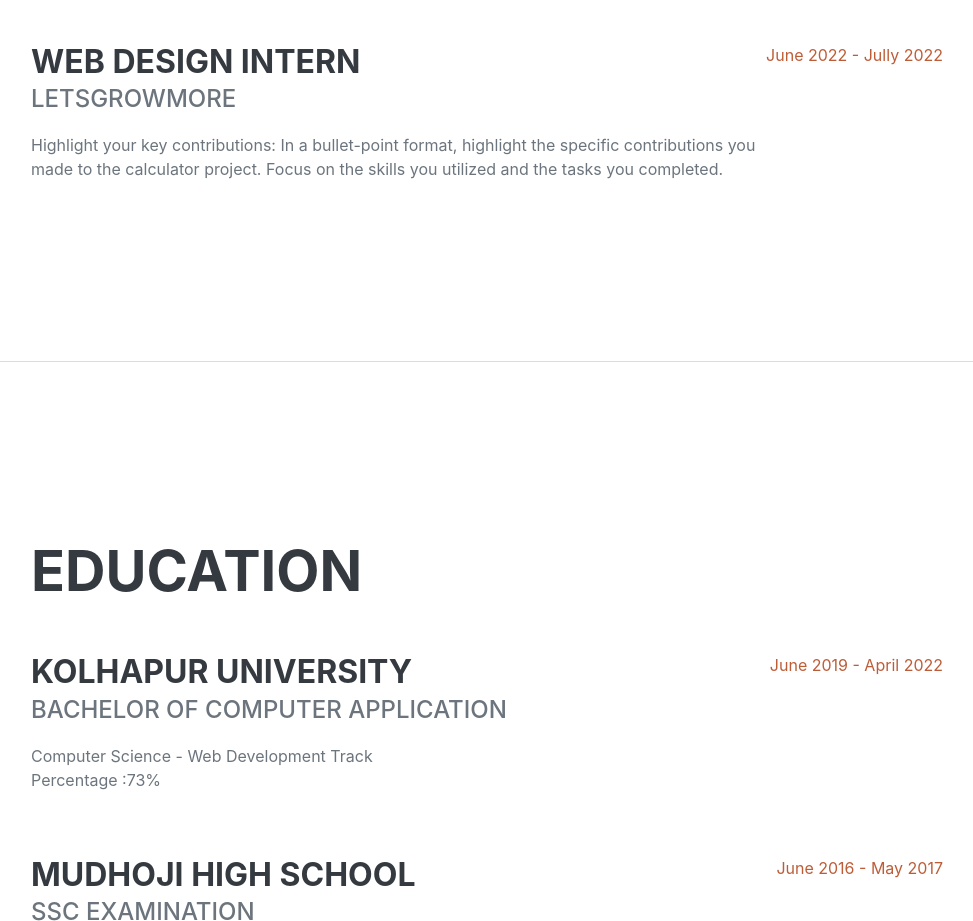
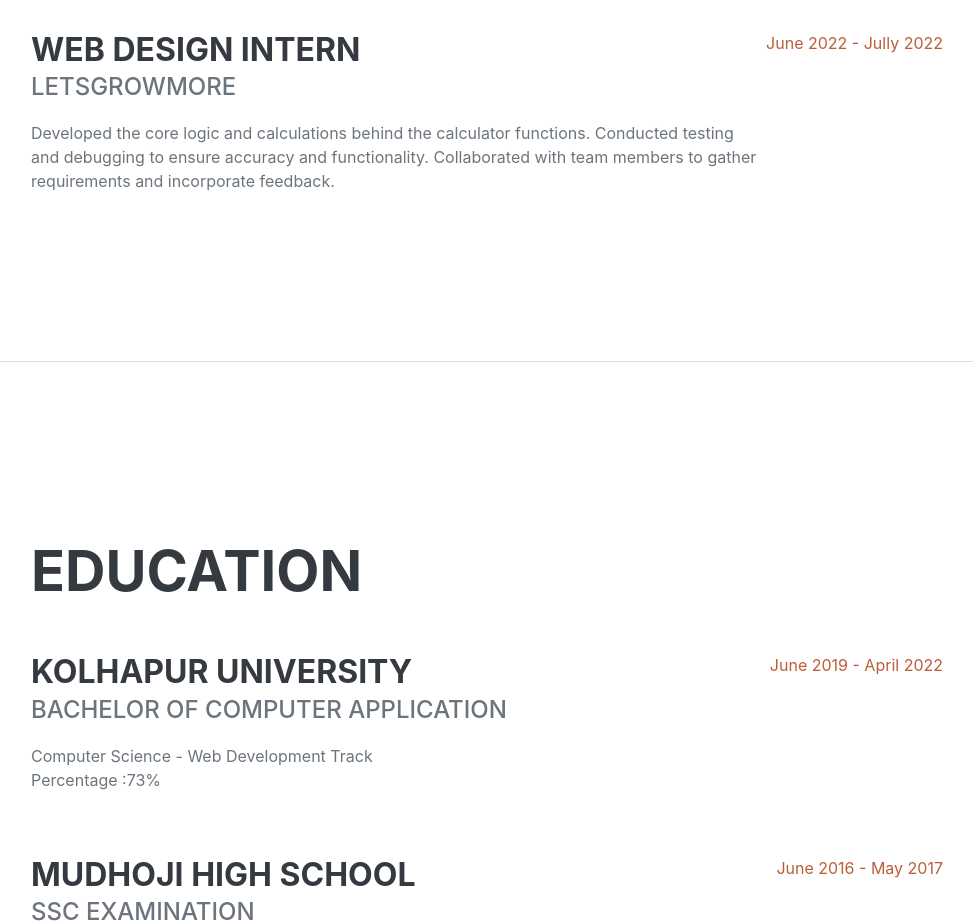
Before and after one commit to ROHYAA/Portfolio, a plain HTML site: page index.html in a window 1280 px wide. Shown: the part 1240-2161 px from the top of the page, without its empty margins (289-1262 px from the left). Drawn offline with nearby package versions, Linux system fonts and the light colour scheme; files whose address does not match are found by name; a web font is replaced by a local one.

Commit message:
Update index.html

```diff
--- a/index.html
+++ b/index.html
@@ -160,10 +160,9 @@
               <h3 class="mb-0">Web Design Intern</h3>
               <div class="subheading mb-3">LetsGrowMore</div>
               <p>
-                Highlight your key contributions: In a bullet-point format,
-                highlight the specific contributions you made to the calculator
-                project. Focus on the skills you utilized and the tasks you
-                completed.
+               Developed the core logic and calculations behind the calculator functions.
+Conducted testing and debugging to ensure accuracy and functionality.
+Collaborated with team members to gather requirements and incorporate feedback.
               </p>
             </div>
             <div class="flex-shrink-0">
```
